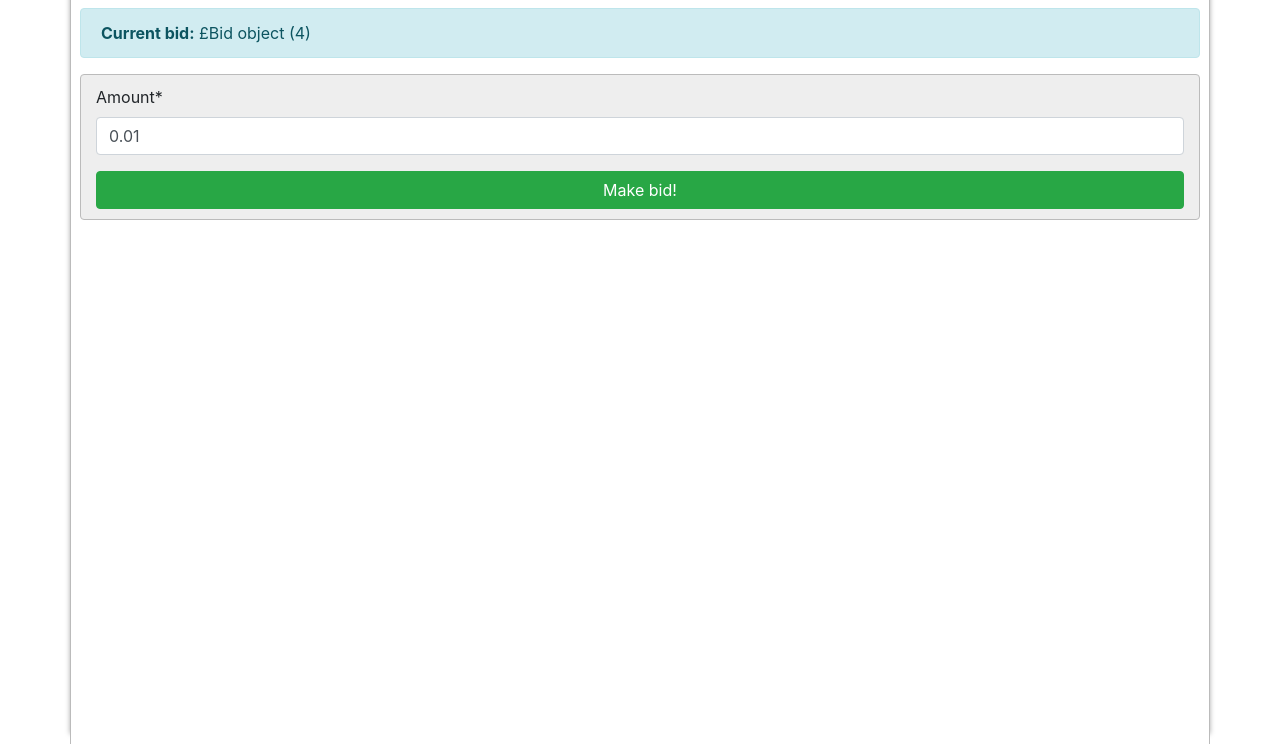
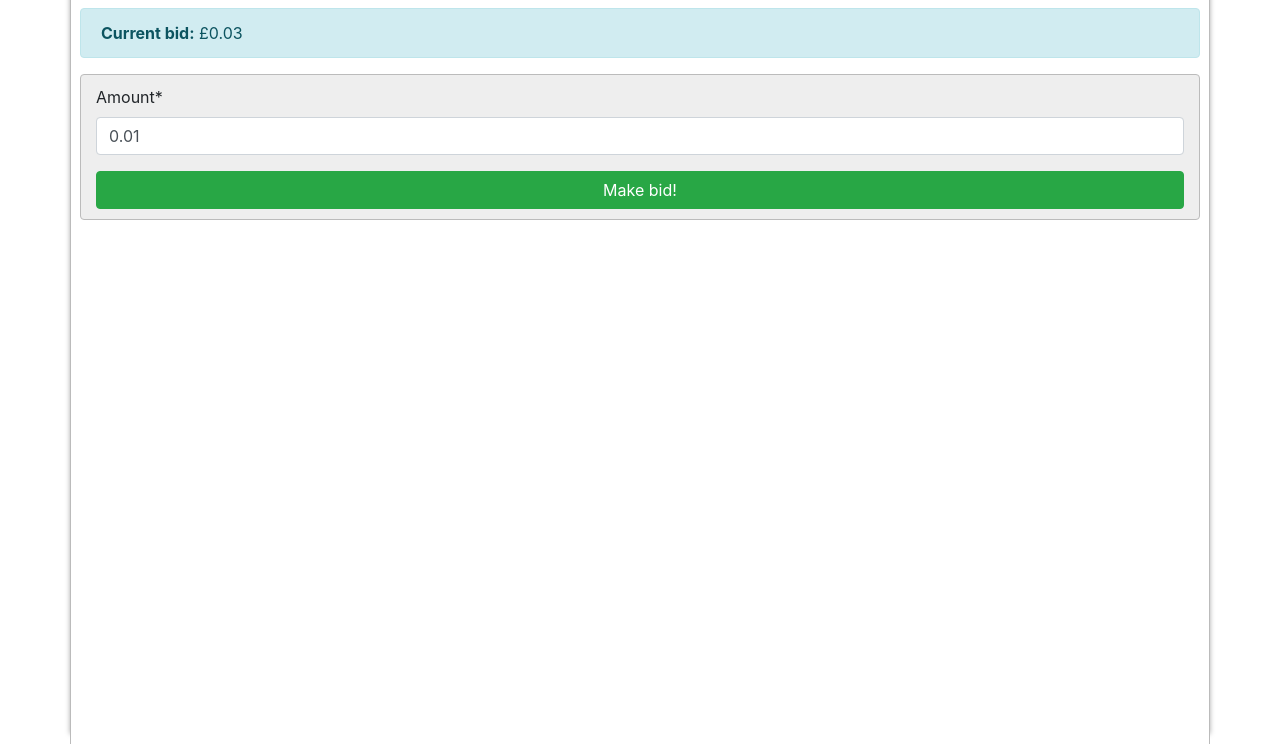
Before and after one commit to harveyrandall/auctions, a Django app: template bidding/templates/bidding/bid.html in a window 1280 px wide. Shown: the part 56-800 px from the top of the page. Run offline with Django 3.2, Linux system fonts and the light colour scheme; the template is opened without the code that fills it: values that come from a table or form of the project are taken from there, others are empty; data comes from the database, SQL or seed files in the repository; both versions use the stored data as it was after the commit; tables that the repository leaves empty hold one stand-in row (values such as "Sample post"); some libraries are stand-ins or nearby versions.

Commit message:
modify current_bid and highest_bid in models && update templates

```diff
--- a/auctions/settings.py
+++ b/auctions/settings.py
@@ -24,7 +24,7 @@ BASE_DIR = os.path.dirname(os.path.dirname(os.path.abspath(__file__)))
 SECRET_KEY = 'xa_o8ru%fbgivd98=s(_*g8x&_77v7=sti^txfos@4usk^antu'
 
 # SECURITY WARNING: don't run with debug turned on in production!
-DEBUG = False
+DEBUG = True
 
 ALLOWED_HOSTS = ['*']
 
--- a/bidding/models.py
+++ b/bidding/models.py
@@ -55,13 +55,13 @@ class Bid(models.Model):
     def highest_bid(item):
         bids = Bid.objects.filter(item=item).first()
         if bids:
-            return bids.aggregate(models.Max('amount')).get('amount__max')
+            return bids
         else:
             return None
 
     def clean(self):
         try:
-            if self.amount <= self.highest_bid(self.item.pk):
+            if self.amount <= self.highest_bid(self.item.pk).amount:
                 raise ValidationError({
                     'amount': "Bid must be higher than the previous one."
                 })
--- a/bidding/templates/bidding/bid.html
+++ b/bidding/templates/bidding/bid.html
@@ -7,7 +7,7 @@
 	<div class="row">
 		{% if bid|default:"0" %}
 			<div class="alert alert-info col-12">
-				<b>Current bid:</b> £{{ bid|default:0|intcomma }}
+				<b>Current bid:</b> £{{ bid.amount|default:0|intcomma }}
 			</div>
 		{% endif %}
 		{% if not owner %}
--- a/bidding/templates/bidding/item.html
+++ b/bidding/templates/bidding/item.html
@@ -83,7 +83,7 @@
 							<li class="list-group-item bid">
 								<span>£{{ bid.amount|intcomma }}</span>
 								<span>{{ bid.user.username }}</span>
-								<span>{{ bid.bid_time|timesince }}</span>
+								<span>{{ bid.bid_time|timesince }} ago</span>
 							</li>
 						{% endfor %}
 					{% else %}
```
Also changed, not shown: db.sqlite3, media/items/03_Zlhg2dk.jpg (added).
